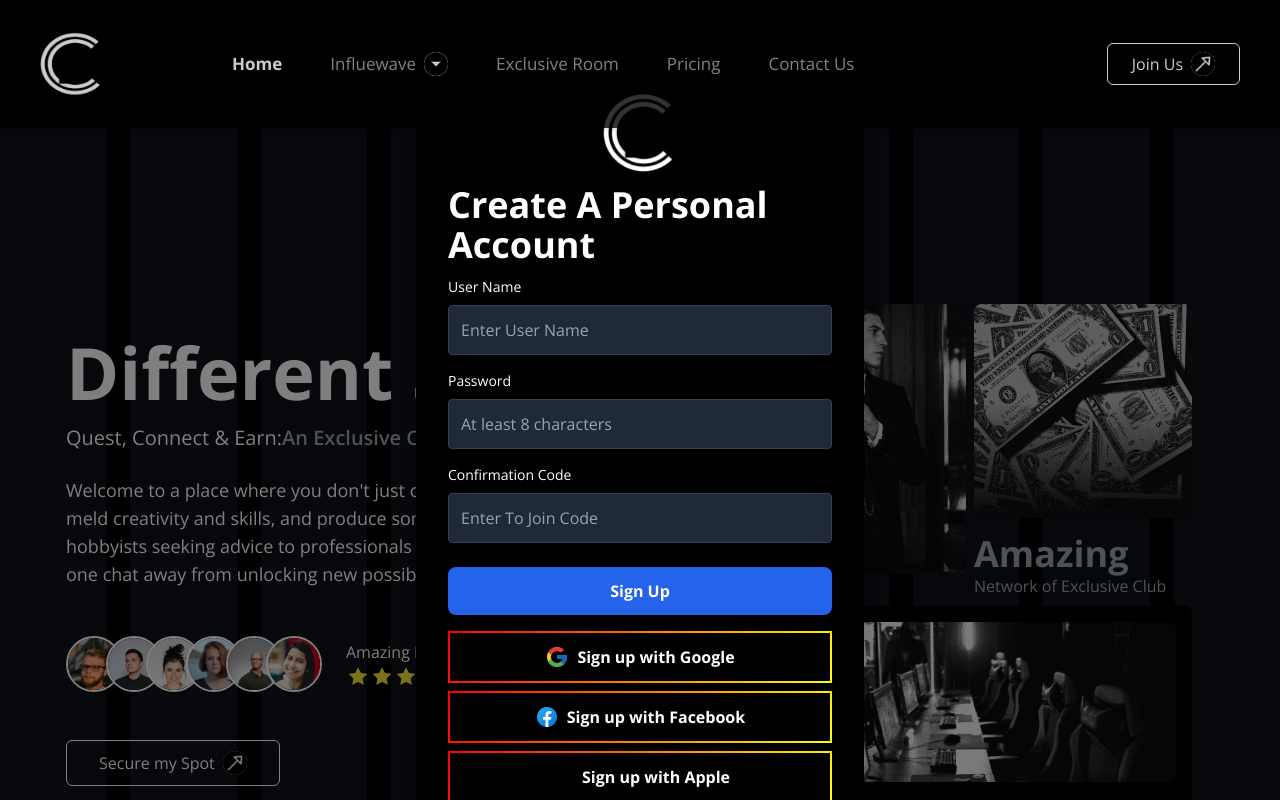
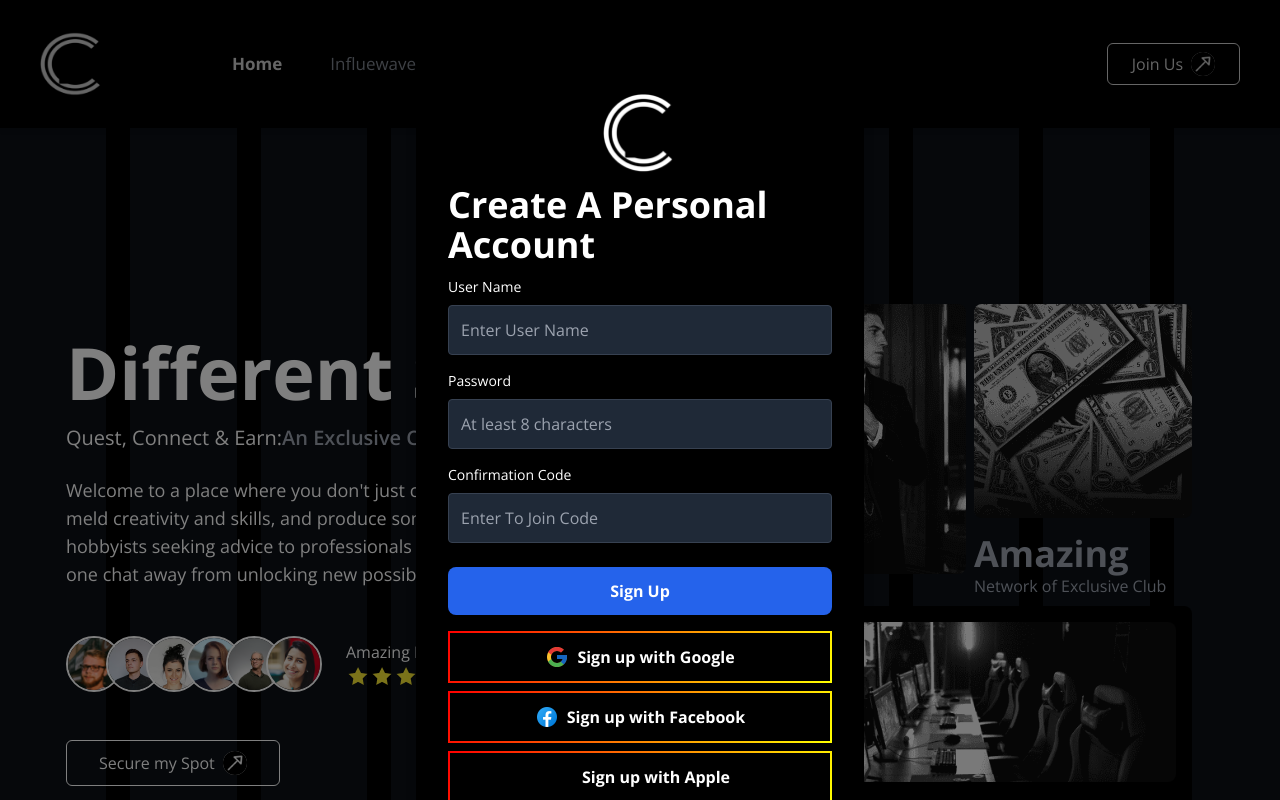
Before and after one commit to Alihissam/cnkavreactapp, a React (Vite) app in the folder react-webapp/: page / in a window 1280 px wide. Both pictures are taken after a click on the button "Join Us". Shown: the top 800 px of the page. Built offline with nearby package versions, Linux system fonts and the light colour scheme.

Commit message:
scroll issue z index

```diff
--- a/react-webapp/src/components/visitorComponents/JoinUsModal.jsx
+++ b/react-webapp/src/components/visitorComponents/JoinUsModal.jsx
@@ -1,11 +1,13 @@
 import React from "react";
 import { googleLogo, facebookLogo, appleLogo, cnkavLogo } from "../../images";
+import {useNavigate} from 'react-router-dom'
+export default function JoinUsModal({ isModal, setModal }) {
 
-export default function JoinUsModal({ isModal, setModal }) {
+  const navigate=useNavigate()
   return (
     <>
       {isModal && (
-        <div className="fixed overflow-auto inset-0 flex items-center justify-center z-50 bg-transparent">
+        <div className="fixed overflow-auto inset-0 flex items-center justify-center joinModal bg-transparent">
           <div
             className="fixed inset-0 bg-black opacity-50"
             onClick={() => setModal(false)}
@@ -61,6 +63,9 @@ export default function JoinUsModal({ isModal, setModal }) {
                 />
               </div>
               <button
+              onClick={()=>
+                navigate("/dashboard")
+              }
                 type="submit"
                 className="w-full bg-blue-600 text-white py-3 rounded-lg font-bold hover:bg-blue-700 transition"
               >
--- a/react-webapp/src/index.css
+++ b/react-webapp/src/index.css
@@ -17,3 +17,9 @@
     z-index: 200;
 
 }
+
+
+.joinModal{
+    z-index: 200;
+
+}
```
